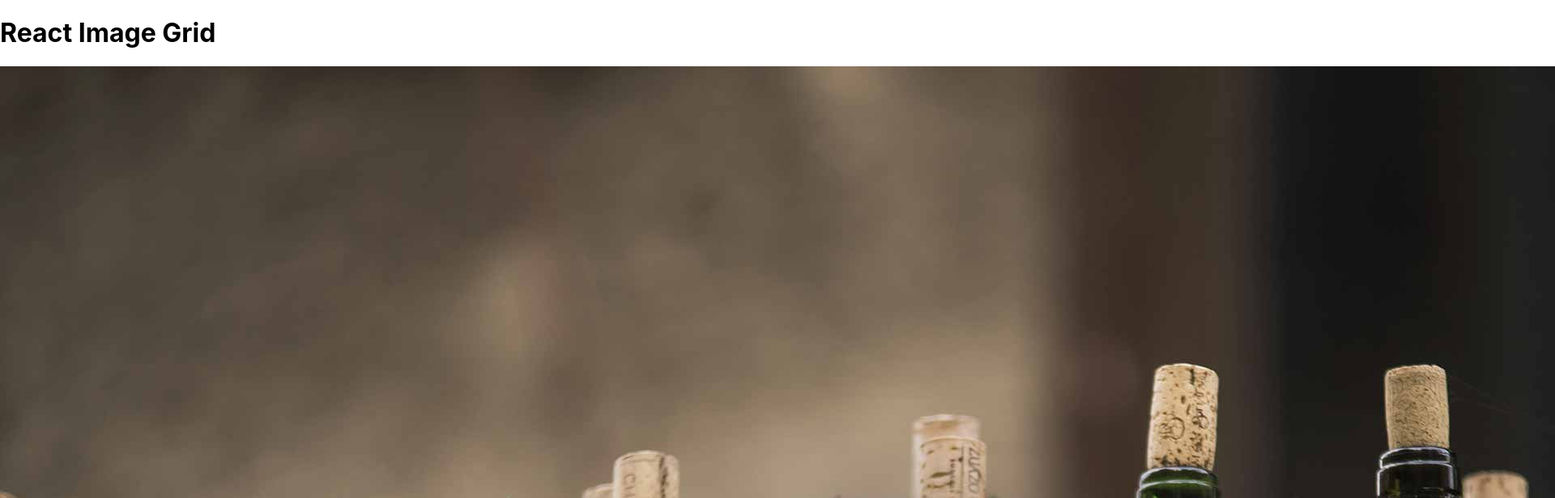
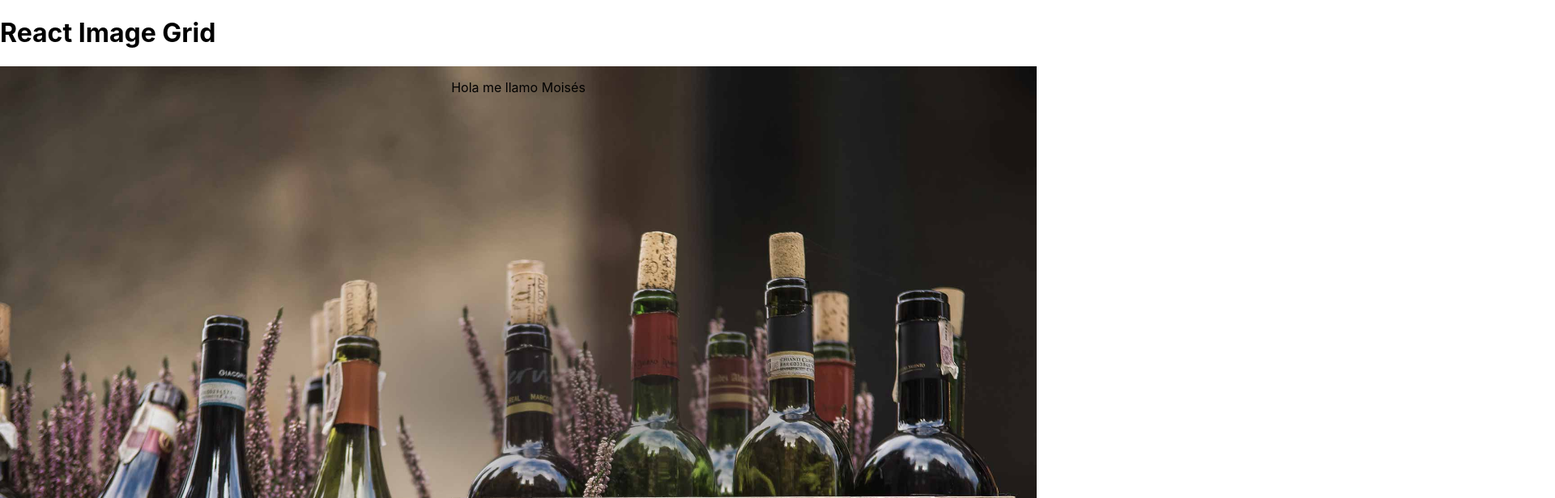
Before and after one commit to danielafreitasacosta/Moises-Daniela-Website, a React (Create React App) app: page / in a window 1280 px wide. Shown: the top 616 px of the page at 81% size, 1920 px wide, since content can reach past the window. Built offline with nearby package versions, Linux system fonts and the light colour scheme.

Commit message:
fondo de pantalla
Ya es funcional, solo faltaba importar el estilo Home.css en el .js

```diff
--- a/src/pages/home/Home.css
+++ b/src/pages/home/Home.css
@@ -4,7 +4,7 @@
   display: flex;
   flex-direction: column;
   align-items: center;
-  background-image: url('./background.jpg'); /* Reemplaza 'background.jpg' con el nombre de tu imagen de fondo */
+  background-image: url('../../../public/images/main-rev-img-1.jpg'); /* Reemplaza 'background.jpg' con el nombre de tu imagen de fondo */
   background-size: cover;
   min-height: 100vh;
 }
--- a/src/pages/home/Home.js
+++ b/src/pages/home/Home.js
@@ -1,13 +1,11 @@
-
+import "./Home.css"
 import React from 'react';
 import 'src/pages/home/Home' // Crearemos este archivo en el siguiente paso
 
 const Home = () => {
   return (
     <div className="image-grid">
-      <div className="img-center">
-        <img src="./images/main-rev-img-1.jpg" alt="Image 4" />
-      </div>
+      <p>Hola me llamo Moisés</p>
     </div>
   );
 };
```
